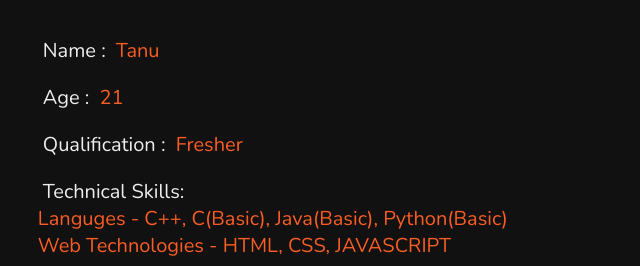
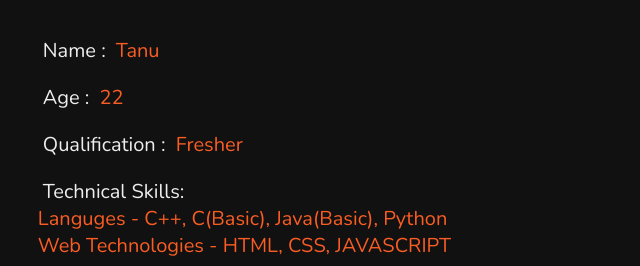
Before and after one commit to Tanu4279/Portfolio_Website.github.io, a plain HTML site: page index.html in a window 1280 px wide. Shown: the part 888-1154 px from the top of the page, 519-1159 px from the left. Drawn offline with nearby package versions, Linux system fonts and the light colour scheme.

Commit message:
index.html

```diff
--- a/index.html
+++ b/index.html
@@ -63,11 +63,11 @@
 
             <div class="info">
                 <h3><span>name : </span>Tanu</h3>
-                <h3><span>age : </span>21</h3>
+                <h3><span>age : </span>22</h3>
                 <h3><span>qualification : </span>Fresher</h3>
 
                 <h3><span>Technical skills: </span>
-                <p>Languges - C++, C(Basic),  Java(Basic), Python(Basic)</p>
+                <p>Languges - C++, C(Basic),  Java(Basic), Python</p>
                 <p>Web Technologies - HTML, CSS, JAVASCRIPT</p>
                 </h3>
 
@@ -154,16 +154,7 @@
                     </div>
                 </div>
 
-       <!--           <div class="work">
-                    <h1>WEATHER APP</h1>
-                    <img src="images/work2.png" alt="">
-                    <div class="layer">
-                        <h3>Weather App</h3>
-                        <p>The app is help us to find the temperature of the city and it also gives the information about next five upcoming days.</p>
-                        <a href=" https://tanu4279.github.io/WeatherApp.github.io/"><i class="fa-solid fa-arrow-up-right-from-square"></i></a>
-                    </div>
-                </div>
-            </div>
+
         </section>
 
      <!-- project section ends -->
```
